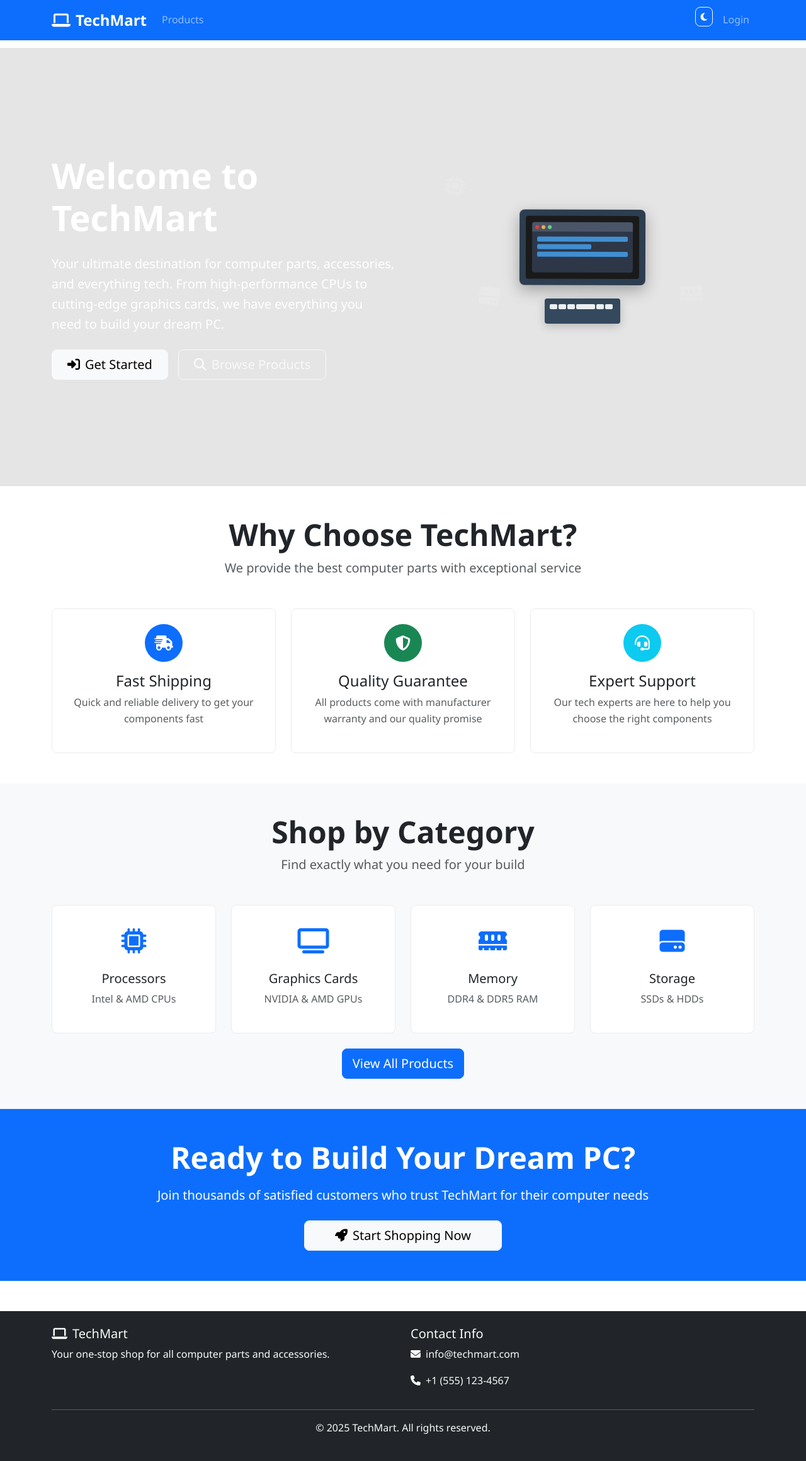
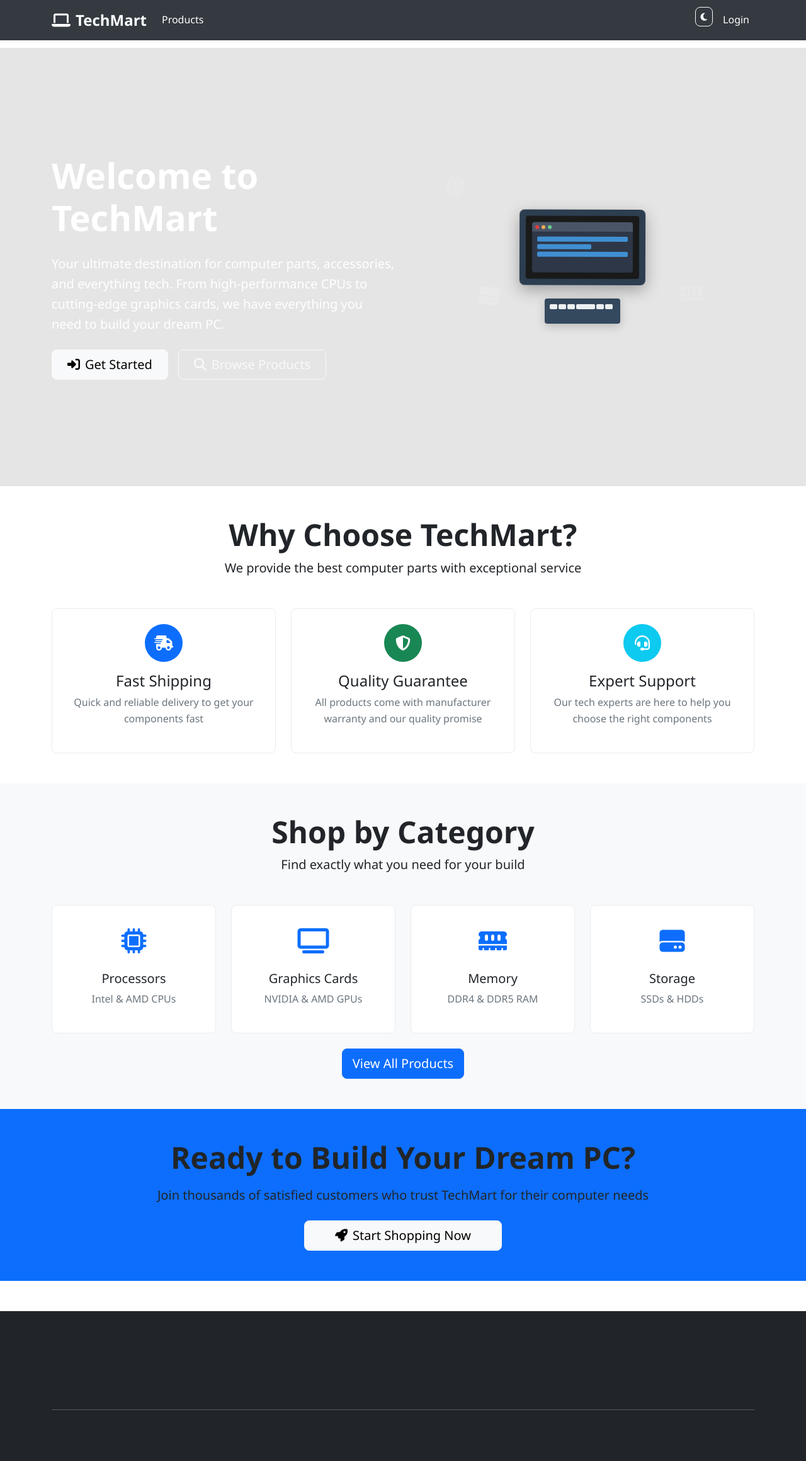
Before and after one commit to ZENOxELITE/ByteBazaar, a Flask app: page / in a window 1280 px wide. Shown: the whole page at 63% size. Run offline with Flask 3, Linux system fonts and the light colour scheme; parts of the project's set-up code (start-up, migrations or seed data) failed here and were passed over.

Commit message:
Improve text visibility in light mode for better user interface experience
Adds CSS rules to adjust text colors in light mode for better contrast and readability.

Replit-Commit-Author: Agent
Replit-Commit-Session-Id: b14b4b33-9dc1-4385-a053-1c135a091c20
Replit-Commit-Checkpoint-Type: full_checkpoint
Replit-Commit-Screenshot-Url: https://storage.googleapis.com/screenshot-production-us-central1/9c3aa5ef-47d3-437b-9614-e31bdf82120f/b14b4b33-9dc1-4385-a053-1c135a091c20/ma4jM63

```diff
--- a/static/css/style.css
+++ b/static/css/style.css
@@ -39,6 +39,108 @@ body {
     --text-color: #212529;
     --text-muted: #6c757d;
     --border-color: #e9ecef;
+}
+
+/* Light Mode Styles */
+[data-theme="light"] body {
+    background-color: var(--bg-color);
+    color: var(--text-color);
+}
+
+[data-theme="light"] .hero-section {
+    color: #ffffff;
+}
+
+[data-theme="light"] .hero-section h1,
+[data-theme="light"] .hero-section p,
+[data-theme="light"] .hero-section .lead {
+    color: #ffffff !important;
+}
+
+[data-theme="light"] .card {
+    background-color: #ffffff;
+    border-color: var(--border-color);
+    color: var(--text-color);
+}
+
+[data-theme="light"] .text-muted {
+    color: var(--text-muted) !important;
+}
+
+[data-theme="light"] .category-card,
+[data-theme="light"] .product-card {
+    background: #ffffff;
+    border: 1px solid #e9ecef;
+    transition: all 0.3s ease;
+}
+
+[data-theme="light"] .category-card:hover,
+[data-theme="light"] .product-card:hover {
+    transform: translateY(-5px);
+    box-shadow: 0 10px 30px rgba(0, 0, 0, 0.1);
+    border-color: #0d6efd;
+}
+
+/* Light mode section backgrounds and text */
+[data-theme="light"] .bg-light {
+    background-color: #f8f9fa !important;
+    color: var(--text-color) !important;
+}
+
+[data-theme="light"] .section-title {
+    color: var(--text-color) !important;
+}
+
+[data-theme="light"] .card-title {
+    color: var(--text-color) !important;
+}
+
+[data-theme="light"] .card-text {
+    color: var(--text-muted) !important;
+}
+
+[data-theme="light"] .navbar-dark {
+    background-color: #343a40 !important;
+}
+
+[data-theme="light"] .navbar-dark .navbar-brand,
+[data-theme="light"] .navbar-dark .nav-link {
+    color: #ffffff !important;
+}
+
+[data-theme="light"] footer {
+    background-color: #212529 !important;
+    color: #ffffff !important;
+}
+
+/* Ensure proper contrast for all text elements */
+[data-theme="light"] h1,
+[data-theme="light"] h2,
+[data-theme="light"] h3,
+[data-theme="light"] h4,
+[data-theme="light"] h5,
+[data-theme="light"] h6 {
+    color: var(--text-color) !important;
+}
+
+[data-theme="light"] p {
+    color: var(--text-color) !important;
+}
+
+[data-theme="light"] .lead {
+    color: var(--text-color) !important;
+}
+
+/* Special case for hero section to maintain white text */
+[data-theme="light"] .hero-section h1,
+[data-theme="light"] .hero-section h2,
+[data-theme="light"] .hero-section h3,
+[data-theme="light"] .hero-section h4,
+[data-theme="light"] .hero-section h5,
+[data-theme="light"] .hero-section h6,
+[data-theme="light"] .hero-section p,
+[data-theme="light"] .hero-section .lead {
+    color: #ffffff !important;
 }
 
 /* Dark Mode Styles */
```
